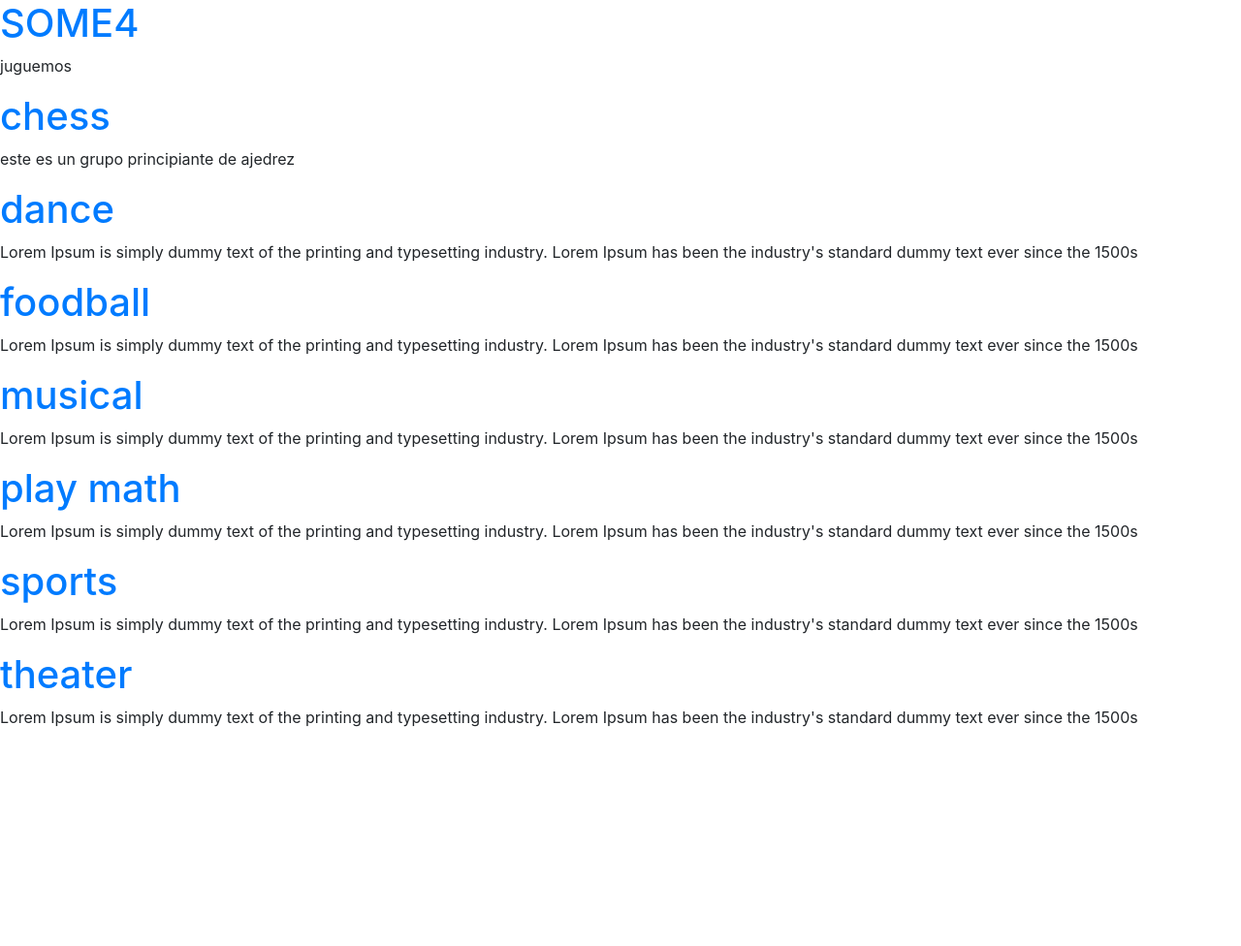
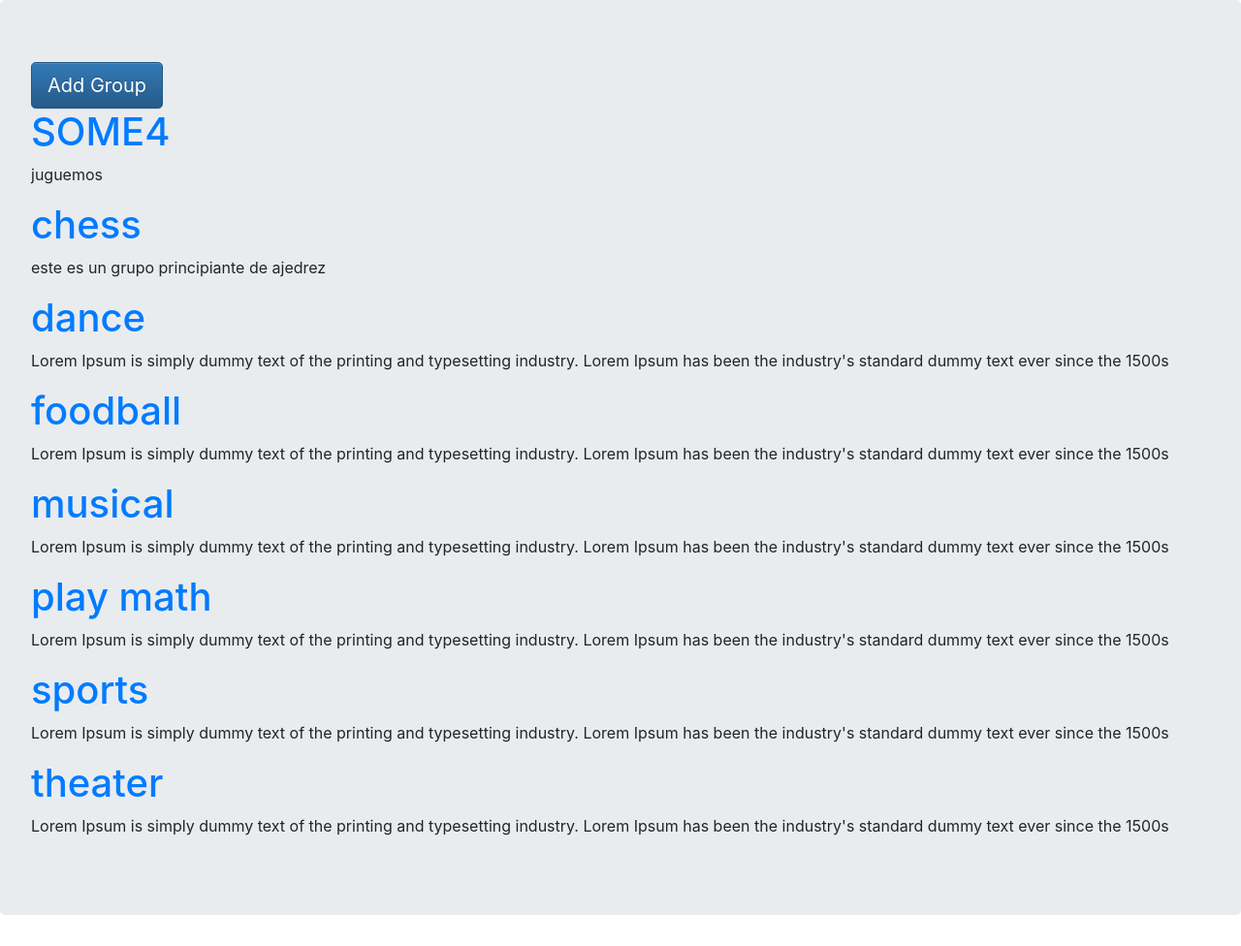
Before and after one commit to Yursksf1/diplomado_django, a Django app: page /school/groups in a window 1280 px wide. Shown: the part 56-1032 px from the top of the page at 97% size. Before the commit the page ends 806 px from the top, so only its background shows below. Run offline with Django 3.2, Linux system fonts and the light colour scheme; data comes from the database, SQL or seed files in the repository; both versions use the stored data as it was after the commit; some libraries are stand-ins or nearby versions.

Commit message:
save form example

```diff
--- a/myapp/templates/list_groups.html
+++ b/myapp/templates/list_groups.html
@@ -9,7 +9,8 @@
 
 
 {% block content %}
-
+<div class="jumbotron">
+  <a class="btn btn-primary btn-lg" href="{% url 'new_group' %}" role="button">Add Group</a>
           {% for group in groups %}
                 <h1>
                     <a href="{% url 'get_group' group.id %}">
@@ -22,6 +23,6 @@
                 </p>
 
           {% endfor %}
-
+</div>
 
 {% endblock %}
--- a/myapp/urls.py
+++ b/myapp/urls.py
@@ -13,6 +13,8 @@ urlpatterns = [
 
     path('example/<person>/', views.list_person),
     path('example/<person>/<id>', views.get_person),
+
     path('groups', views.list_group,  name='groups'),
+    path('group/new', views.new_group, name='new_group'),
     path('group/<id>', views.get_group, name='get_group'),
 ]
--- a/myapp/views.py
+++ b/myapp/views.py
@@ -8,7 +8,7 @@ from .models import Subject, Student, Teacher, Group
 def home(request):
     context = {}
     print('estoy llamando al index')
-    return render(request, 'home.html', context)
+    return render(request, 'new_group.html', context)
 
 def subject(request):
     subjects = Subject.objects.all()
@@ -137,3 +137,13 @@ def get_student(request, id):
     }
 
     return render(request, 'detail_student.html', context)
+
+
+def new_group(request):
+    if request.method == 'POST':
+        description = request.POST.get('description')
+        title = request.POST.get('title')
+
+        Group(title=title, description=description).save()
+
+    return render(request, 'new_group.html')
```
Also changed, not shown: myapp/templates/new_group.html (added, +30 -0 lines), db.sqlite3.
